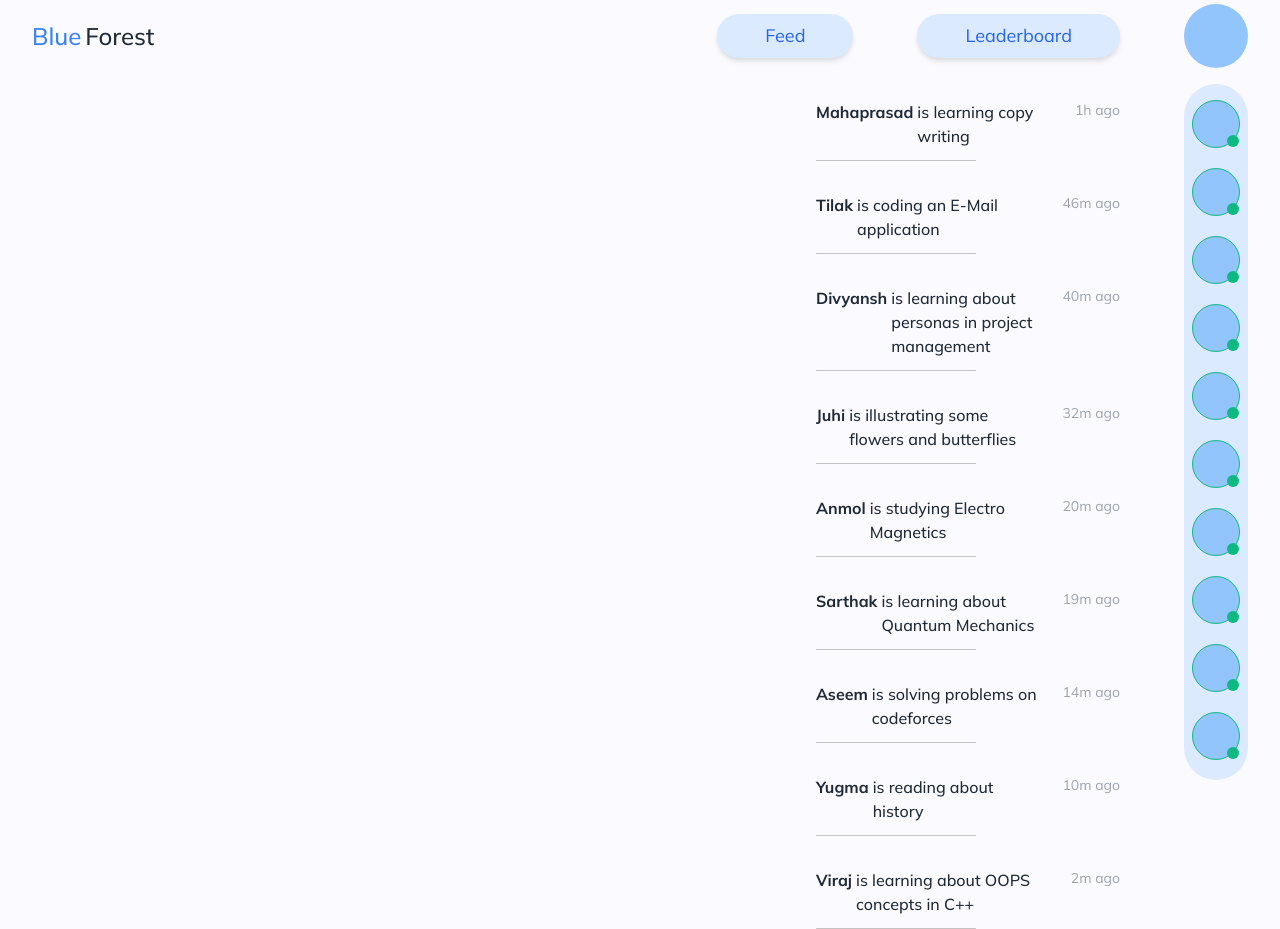
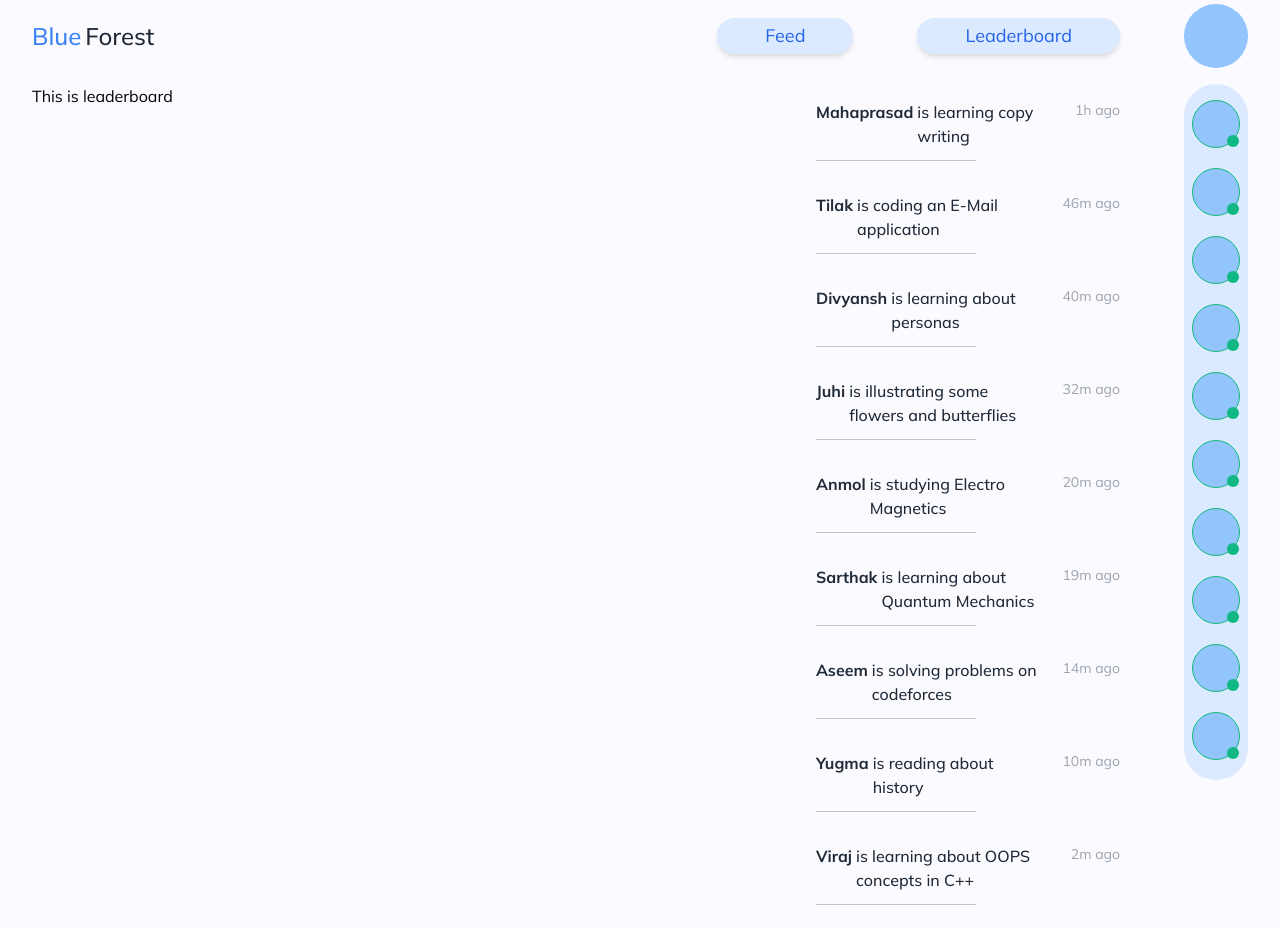
Before and after one commit to KrishnaDhingra/blueforest, a React (Create React App) app: page / in a window 1280 px wide. After the commit the page ends 905 px from the top, so only its background shows below. Built offline with nearby package versions, Linux system fonts and the light colour scheme.

Commit message:
Adding divider in the feet components and changing dimensions of buttons in the navbar

```diff
--- a/src/App.js
+++ b/src/App.js
@@ -1,21 +1,37 @@
 import './index.css'
+import React, { useState, createContext, useContext} from 'react'
 import { Navbar } from './components/navbar.js'
 import { OnlineBar } from './components/online-bar.js'
 import { Feed } from './components/feed.js'
 import { Leaderboard } from './components/leaderboard.js'
+import { NavButtonText } from './components/basic-components'
 
-function App() {
+export const MyContext = createContext()
+
+export let App = () => {
+  const [showFeed, setFeed] = useState(true)
+  const [showLeaderboard, setLeaderboard] = useState(false)
+
   return (
-    <div className="App">
-      <Navbar/>
-      <div className="inner-container flex py-3 px-8">
+    <MyContext.Provider value={{feed: [showFeed, setFeed], leaderboard: [showLeaderboard, setLeaderboard]}}>
+      <div className="App">
+        <Navbar/>
+        <div className="inner-container flex py-3 px-8">
 
-        <Feed/>
-        <OnlineBar/>
+          <p className="hello">This is leaderboard</p>
+          {showFeed && <Feed/>}
+          <OnlineBar/>
 
+        </div>
       </div>
-    </div>
+    </MyContext.Provider>
   );
 }
 
-export default App;
+export let NavButton = (props) => {
+  return (
+    <button className="bg-blue-100 rounded-3xl shadow-md px-12 py-1 border-none">
+      <NavButtonText text={props.text}/>
+    </button>
+  )
+}
--- a/src/components/data.js
+++ b/src/components/data.js
@@ -11,7 +11,7 @@ export let feed_data = [
     },
     {
         name: 'Divyansh',
-        work: 'is learning about personas in project management',
+        work: 'is learning about personas',
         time: '40m ago'
     },
     {
--- a/src/components/navbar.js
+++ b/src/components/navbar.js
@@ -1,20 +1,21 @@
-import React, { useState } from 'react'
+import React, { useState, useContext } from 'react'
 import { motion } from 'framer-motion'
 import styled from 'styled-components'
 import { Logo, NavButtonText } from './basic-components.js'
+import { NavButton, MyContext } from '../App.js'
+
 
 export let Navbar = () => {
+    const { feed, leaderboard } = useContext(MyContext)
+    const [showFeed, setFeed] = feed
+    const [showLeaderboard, setLeaderboard] = leaderboard
     return (
         <div className="navbar flex justify-between px-8 py-1 items-center">
             <Logo/>
 
             <div className="navbar-left flex gap-16 items-center justify-end">
-                <button className="bg-blue-100 rounded-3xl shadow-md px-12 py-2 border-none">
-                    <NavButtonText text={'Feed'}/>
-                </button>
-                <button className="bg-blue-100 rounded-3xl shadow-md px-12 py-2 border-none">
-                    <NavButtonText text={'Leaderboard'}/>
-                </button>
+                <NavButton text={'Feed'} onClick={() => setFeed(!showFeed)}/>
+                <NavButton text={'Leaderboard'} onClick={() => console.log("Hello everyone")}/>
 
                 <div className="online-circle h-16 w-16 bg-blue-300 rounded-3xl"></div>
             </div>
--- a/src/components/online-bar.js
+++ b/src/components/online-bar.js
@@ -7,7 +7,7 @@ export let OnlineBar = () => {
         <div className="flex flex-col gap-5 items-center justify-start py-4 h-full w-16 rounded-full bg-blue-100">
             {[1, 2, 3, 4, 5, 6, 7, 8, 9, 10].map(element => {
                 return (
-                    <div className="online-circle online-bar-circle relative bg-blue-300 border border-green-500">
+                    <div className="online-circle h-12 w-12 online-bar-circle relative bg-blue-300 border border-green-500">
                         <div className="h-3 w-3 rounded-full bg-green-500 absolute bottom-0 right-0"></div>
                     </div>
                 )
--- a/src/index.css
+++ b/src/index.css
@@ -27,10 +27,7 @@ body {
 .online-circle{
   border-radius: 50%;
 }
-.online-bar-circle{
-  height: 48px;
-  width: 48px;
-}
+
 .feed-container, .leaderboard-container{
   width: 25%;
 }
@@ -39,3 +36,8 @@ body {
   border-top: 1.5px solid rgb(196, 194, 194);
 
 }
+@media only screen and(max-width: 1600px) {
+  .feed-container, .leaderboard-container{
+    width: 40%;
+  }
+}
--- a/src/index.js
+++ b/src/index.js
@@ -1,7 +1,7 @@
 import React from 'react';
 import ReactDOM from 'react-dom';
 import './index.css';
-import App from './App';
+import { App } from './App';
 import reportWebVitals from './reportWebVitals';
 
 ReactDOM.render(
```
